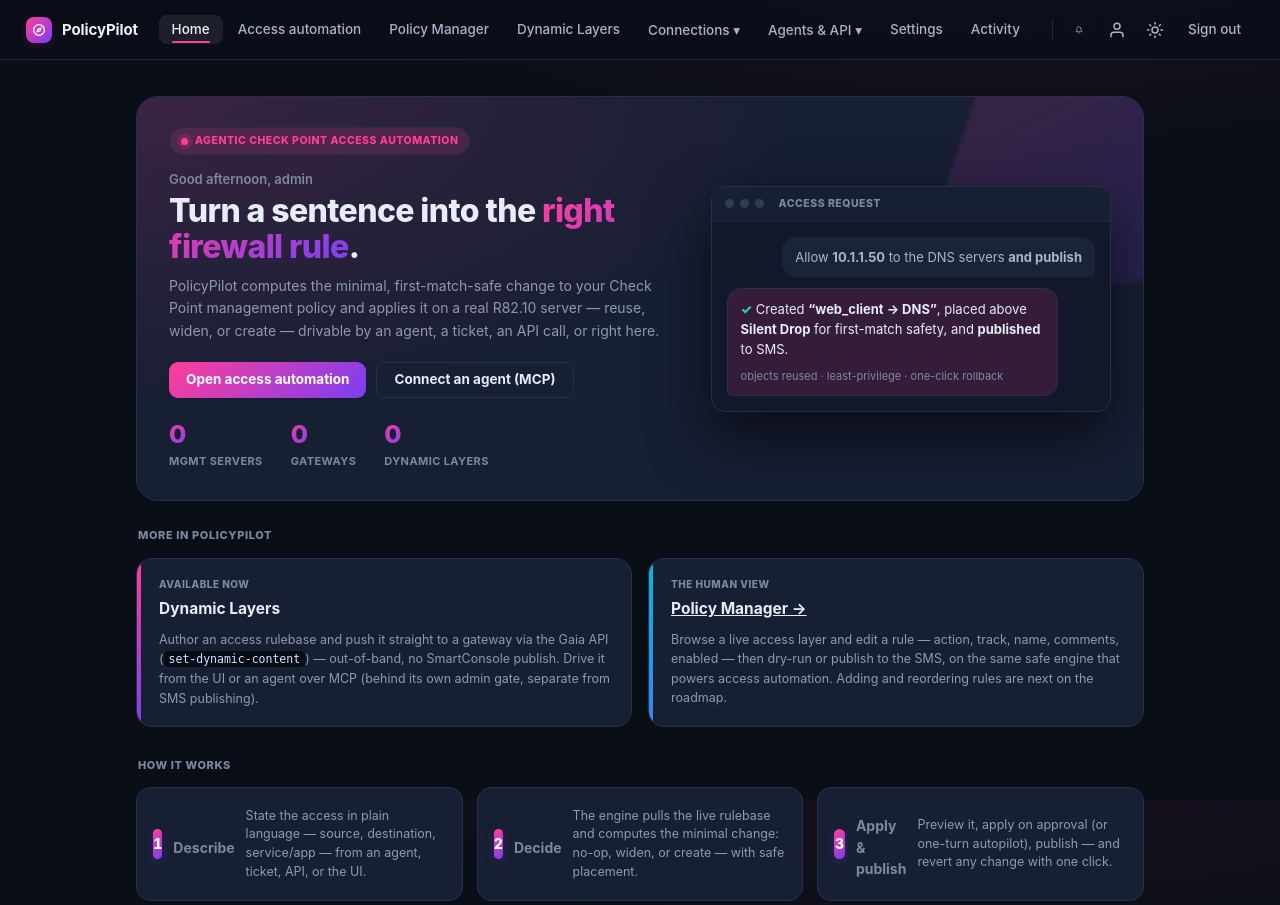
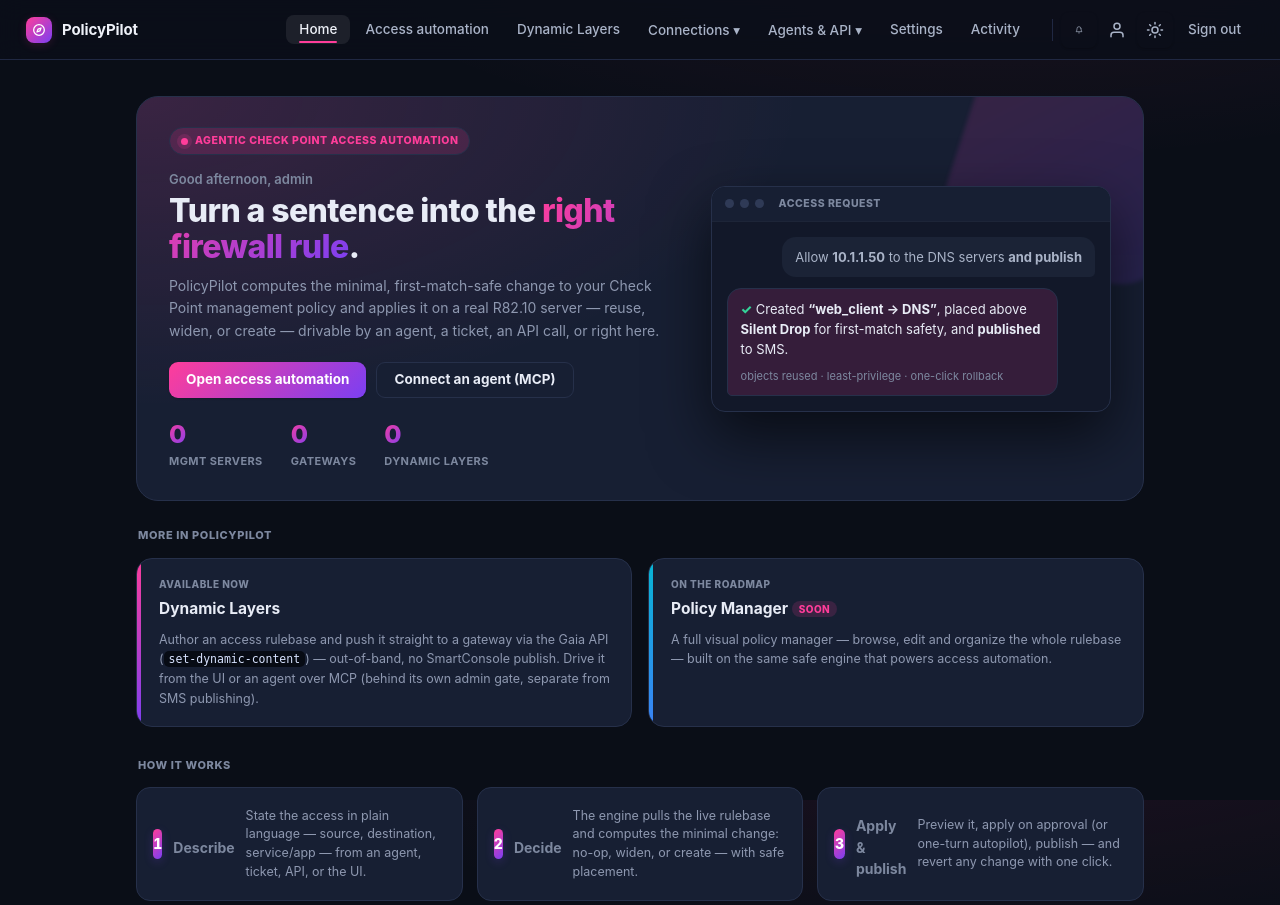
Before and after one commit to alshawwaf/PolicyPilot, a FastAPI app: page / in a window 1280 px wide. Shown: the top 905 px of the page. Run offline with FastAPI, Linux system fonts and the light colour scheme; the visitor is signed in with stand-in values (Sample User, id 1); data comes from the database, SQL or seed files in the repository; data that the repository does not hold is empty; parts of the project's set-up code (start-up, migrations or seed data) failed here and were passed over.

Commit message:
hide Policy Manager from the portal (built but not yet surfaced)
Per request: keep the feature hidden from users until it's fully developed.
- remove the "Policy Manager" nav entry; revert the home card to "on the roadmap · soon".
- unmount the /policy-manager route (router + template + tests kept in-tree; re-enable by
  re-importing and include_router'ing — noted in main.py). /policy-manager now 404s.
- CHANGELOG: reflect that the dedicated landing is staged/hidden; the live viewer+editor
  still ships under each management server.
Full suite 675 green. Verified live: /policy-manager → 404, no nav entry, home shows "soon".

```diff
--- a/app/main.py
+++ b/app/main.py
@@ -34,8 +34,11 @@ def _setup_logging() -> None:
     log.setLevel(lvl)
 from .routers import (
     access_automation, activity, api_v1, dynamic_layers, exports, gateways,
-    gaia_mock, mgmt, notifications, policy_manager, settings as settings_router, ui,
+    gaia_mock, mgmt, notifications, settings as settings_router, ui,
 )
+# NOTE: the `policy_manager` router is intentionally NOT mounted yet — the Policy Manager feature is built
+# but hidden from the portal (no nav entry, no home link, /policy-manager 404s) until it's fully developed.
+# Re-enable by importing it above and adding `app.include_router(policy_manager.router)` below.
 from .security import hash_password
 
 
@@ -129,7 +132,6 @@ def create_app() -> FastAPI:
     app.include_router(gateways.router)
     app.include_router(activity.router)
     app.include_router(mgmt.router)
-    app.include_router(policy_manager.router)
     app.include_router(access_automation.router)
     app.include_router(settings_router.router)
     app.include_router(notifications.router)
--- a/app/templates/base.html
+++ b/app/templates/base.html
@@ -589,7 +589,6 @@
     <nav class="nav-main" id="nav-main">
       <a href="/">Home</a>
       <a href="/access-automation">Access automation</a>
-      <a href="/policy-manager">Policy Manager</a>
       <a href="/layers">Dynamic Layers</a>
       <div class="menu">
         <a href="#" class="menu-trigger" data-match="/management,/gateways">Connections ▾</a>
--- a/app/templates/home.html
+++ b/app/templates/home.html
@@ -177,11 +177,10 @@
       agent over MCP (behind its own admin gate, separate from SMS publishing).</p>
   </div>
   <div class="rail b">
-    <span class="tag">The human view</span>
-    <h3><a href="/policy-manager" style="color:inherit;">Policy Manager →</a></h3>
-    <p>Browse a live access layer and edit a rule — action, track, name, comments, enabled — then dry-run or
-      publish to the SMS, on the same safe engine that powers access automation. Adding and reordering rules
-      are next on the roadmap.</p>
+    <span class="tag">On the roadmap</span>
+    <h3>Policy Manager <span style="font-size:10px;font-weight:800;letter-spacing:.4px;text-transform:uppercase;color:var(--accent);background:var(--accent-soft);padding:2px 7px;border-radius:999px;vertical-align:middle;">soon</span></h3>
+    <p>A full visual policy manager — browse, edit and organize the whole rulebase — built on the same safe
+      engine that powers access automation.</p>
   </div>
 </div>
 
```
Also changed, not shown: CHANGELOG.md.
